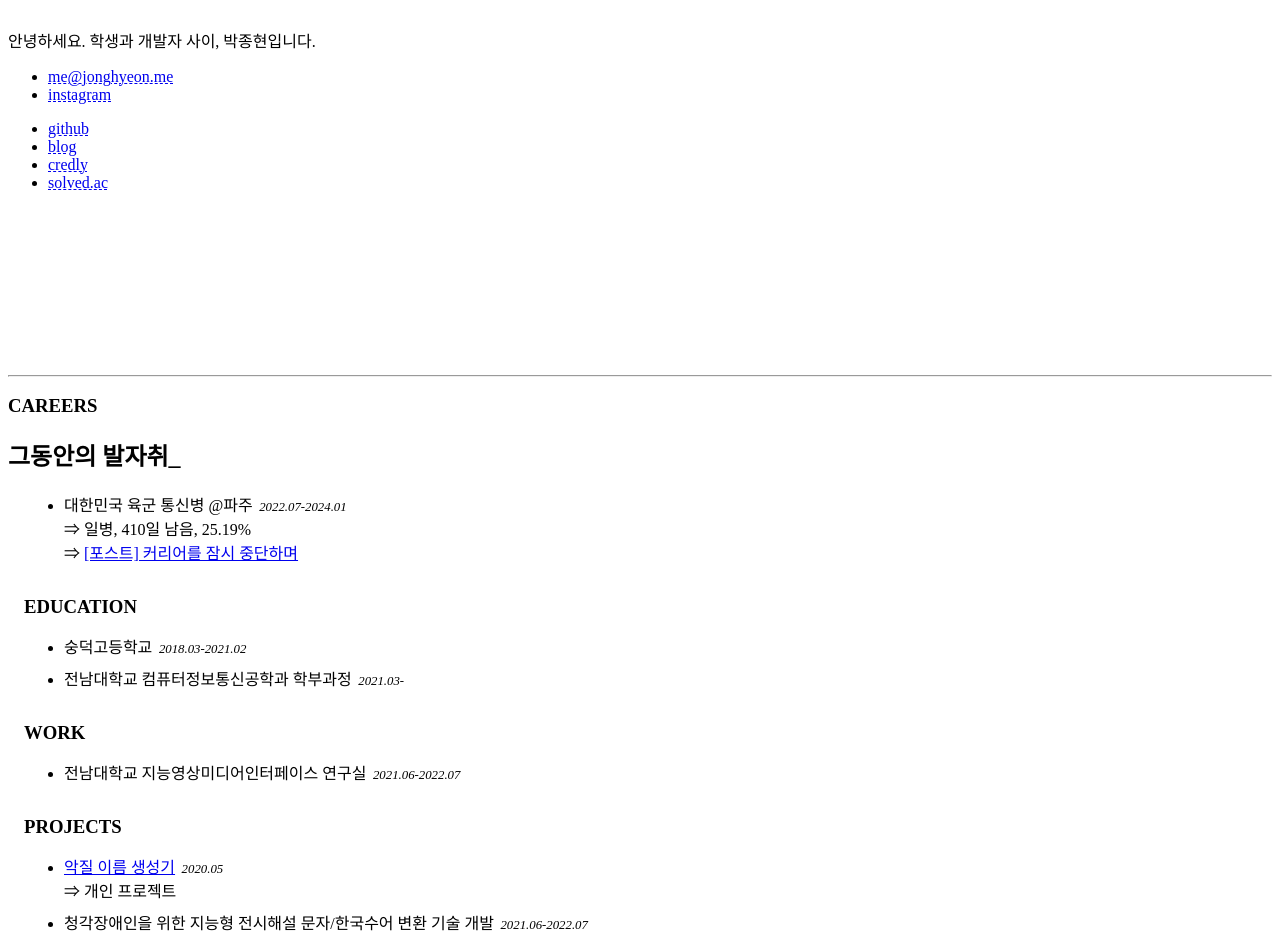
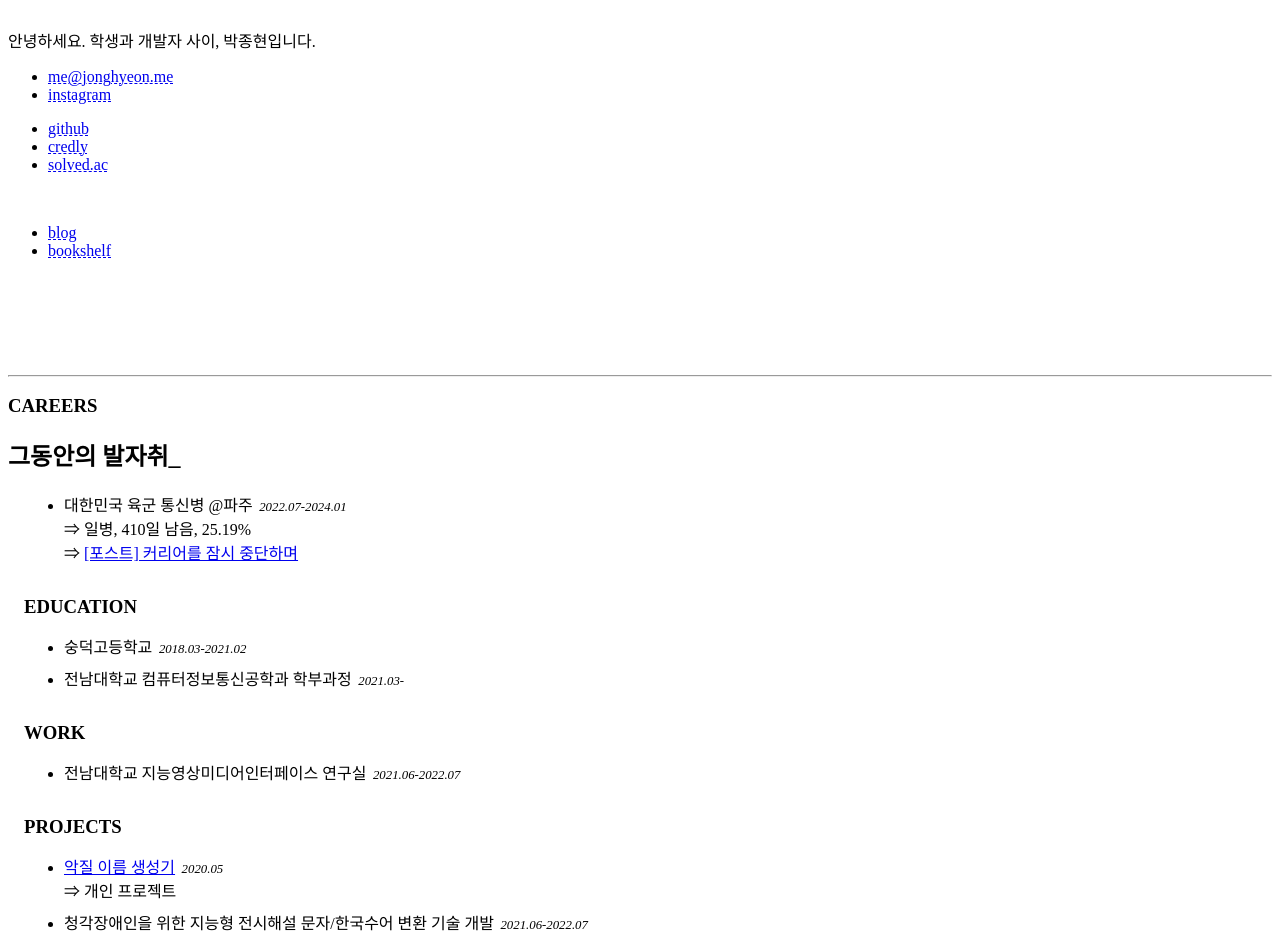
Before and after one commit to ShapeLayer/jonghyeon.me, a Svelte app: page / in a window 1280 px wide. Shown: the part 1140-2075 px from the top of the page. Built offline with nearby package versions, Linux system fonts and the light colour scheme; the HTML template or start-up script is replaced by a standard one.

Commit message:
Add bookshelf link to profile section

```diff
--- a/src/includes/Profile.svelte
+++ b/src/includes/Profile.svelte
@@ -19,9 +19,13 @@
       </ul>
       <ul class="enums">
         <li><a href="https://github.com/ShapeLayer" target="_blank" rel="noreferrer">github</a></li>
-        <li><a href="https://blog.jonghyeon.me" target="_blank" rel="noreferrer">blog</a></li>
         <li><a href="https://www.credly.com/users/jonghyeon" target="_blank" rel="noreferrer">credly</a></li>
         <li><a href="https://solved.ac/profile/belline0124" target="_blank" rel="noreferrer">solved.ac</a></li>
+      </ul>
+      <br>
+      <ul class="enums">
+        <li><a href="https://blog.jonghyeon.me" target="_blank" rel="noreferrer">blog</a></li>
+        <li><a href="https://books.jonghyeon.me" target="_blank" rel="noreferrer">bookshelf</a></li>
       </ul>
     </div>
   </div>
```
